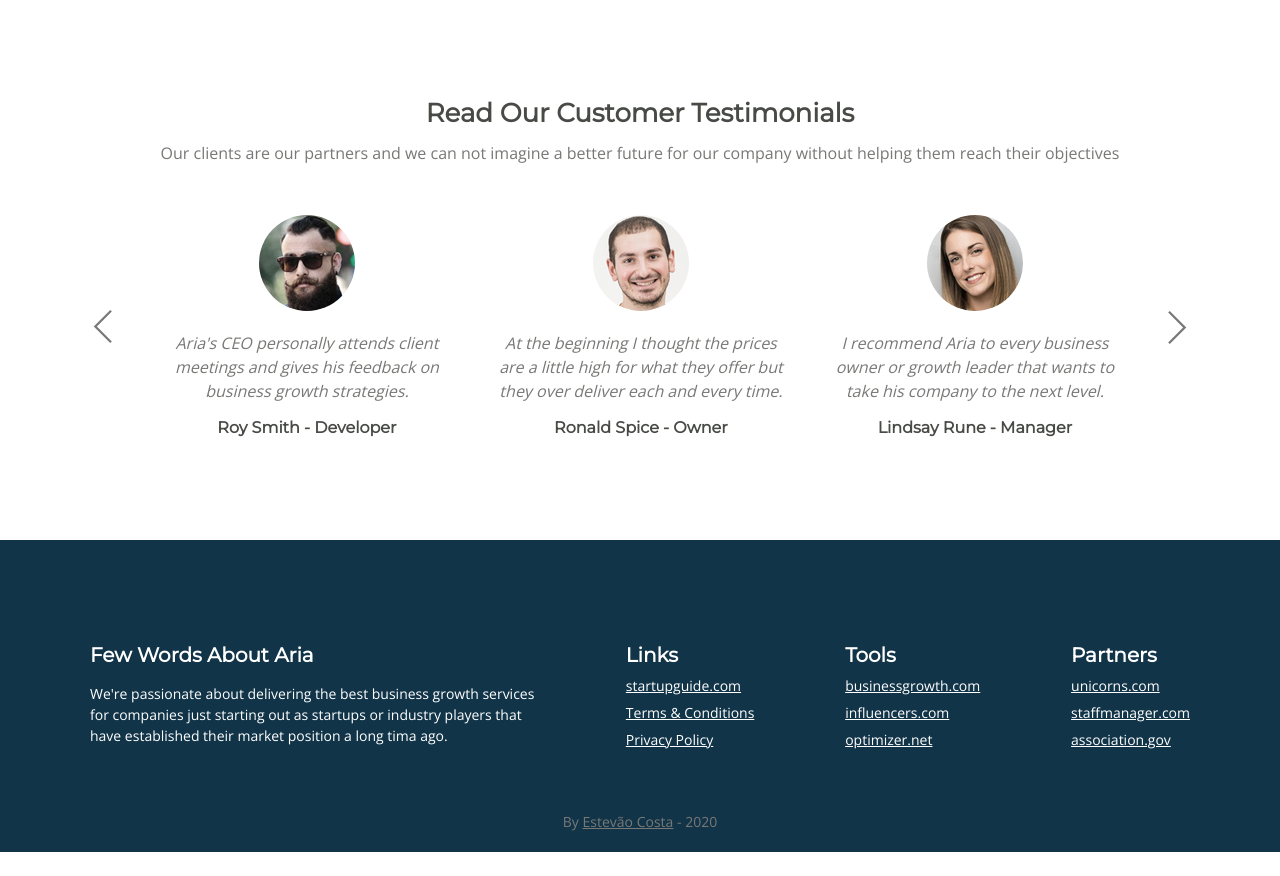
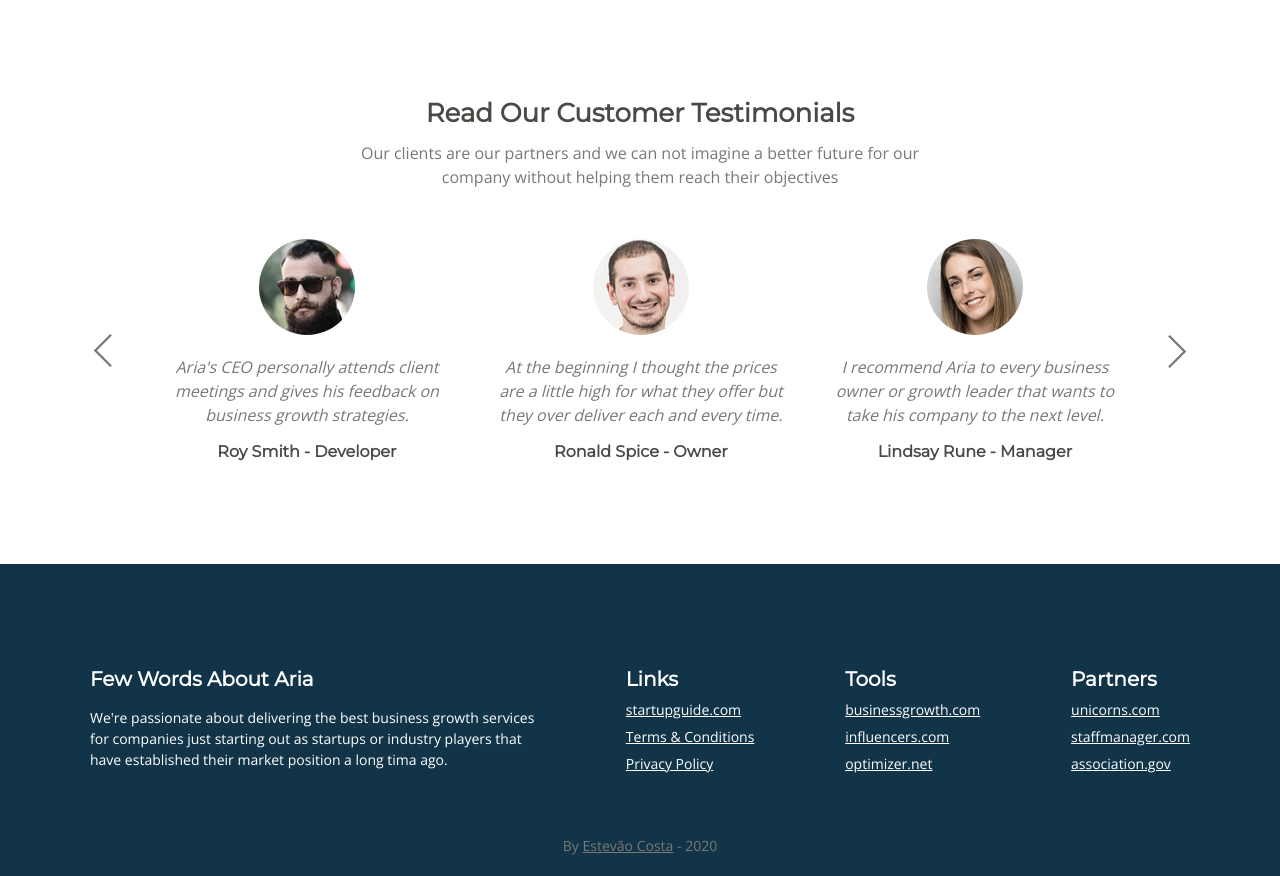
Before and after one commit to estevaog3/AriaBusiness, a plain HTML site: page index.html in a window 1280 px wide. Shown: the part 3871-4747 px from the top of the page. Before the commit the page ends 4723 px from the top, so only its background shows below. Drawn offline with nearby package versions, Linux system fonts and the light colour scheme.

Commit message:
Fix testimonial's section text-header width on non-mobile screen sizes

```diff
--- a/scss/_media-queries.scss
+++ b/scss/_media-queries.scss
@@ -67,6 +67,12 @@
       & > .ul__li--width-large{
         width: 75%;
       }
+    }
+  }
+
+  #testimonials{
+    & > .text-header{
+      width: 560px;
     }
   }
 
```
Also changed, not shown: css/styles.css.
